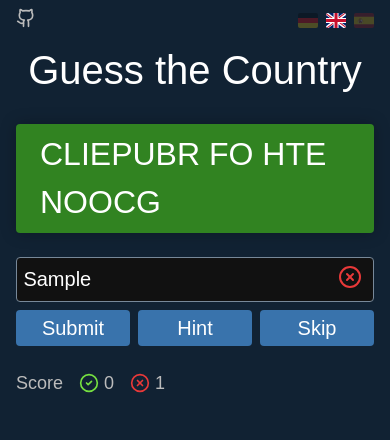
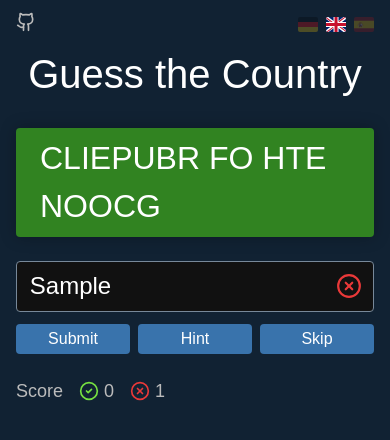
Before and after one commit to ScriptRaccoon/country-scrambler, a Svelte app: page / in a window 390 px wide. Both pictures are taken after typing "Sample" into the empty fields and a click on the button "Submit". Shown: the top 440 px of the page. Built offline with nearby package versions, Linux system fonts and the light colour scheme.

Commit message:
small styling improvements

```diff
--- a/src/App.svelte
+++ b/src/App.svelte
@@ -177,6 +177,7 @@
 	<form onsubmit={handle_submit}>
 		<div class="input-container">
 			<input
+				class="input"
 				type="text"
 				id="country"
 				aria-label={translations.your_answer[lang]}
@@ -195,12 +196,12 @@
 					out:fade={{ duration: 200 }}
 				>
 					{#if is_correct}
-						<CircleCheck size={24} color="var(--positive-color)" />
+						<CircleCheck size={26} color="var(--positive-color)" />
 						<span class="sr-only">
 							{translations.answer_is_correct[lang]}
 						</span>
 					{:else}
-						<CircleX size={24} color="var(--negative-color)" />
+						<CircleX size={26} color="var(--negative-color)" />
 						<span class="sr-only">
 							{translations.answer_is_incorrect[lang]}
 						</span>
@@ -277,7 +278,7 @@
 
 <style>
 	nav {
-		padding-block: 0.5rem;
+		padding-block: 0.75rem 0.5rem;
 		color: var(--secondary-font-color);
 
 		.container {
@@ -343,16 +344,22 @@
 		right: 0.75rem;
 		top: 50%;
 		transform: translateY(-50%);
+		display: flex;
+		align-items: center;
 	}
 
 	.actions {
-		margin-top: 0.5rem;
+		margin-top: 0.75rem;
 		display: grid;
 		gap: 1rem;
 		grid-template-columns: repeat(3, 1fr);
 
 		@media (max-width: 420px) {
 			gap: 0.5rem;
+
+			button {
+				font-size: 1rem;
+			}
 		}
 	}
 
--- a/src/app.css
+++ b/src/app.css
@@ -14,8 +14,8 @@
 	--btn-color: #3973ac;
 	--input-bg-color: #111111;
 	--input-bg-focus-color: #161616;
-	--hint-bg-color: #223e5b;
 	--card-color: #318321;
+	--hint-bg-color: #296a1c;
 	--positive-color: #76e041;
 	--negative-color: #e93939;
 }
@@ -84,16 +84,16 @@ button {
 	border: none;
 }
 
-input {
+.input {
 	width: 100%;
 	border: 1px solid var(--outline-color);
-	font-size: 1.25rem;
-	padding: 0.4rem 0.4rem;
+	padding: 0.4rem 0.8rem;
 	border-radius: 0.25rem;
 	background-color: var(--input-bg-color);
+	font-size: 1.5rem;
 }
 
-input:focus-visible {
+.input:focus-visible {
 	background-color: var(--input-bg-focus-color);
 	outline: 1px solid var(--font-color);
 }
@@ -110,7 +110,7 @@ button:focus-visible {
 	background-color: var(--btn-color);
 	font-weight: 500;
 	font-size: 1.25rem;
-	padding: 0.2rem 0.75rem;
+	padding: 0.2rem 0.5rem;
 	border-radius: 0.25rem;
 }
 
```
